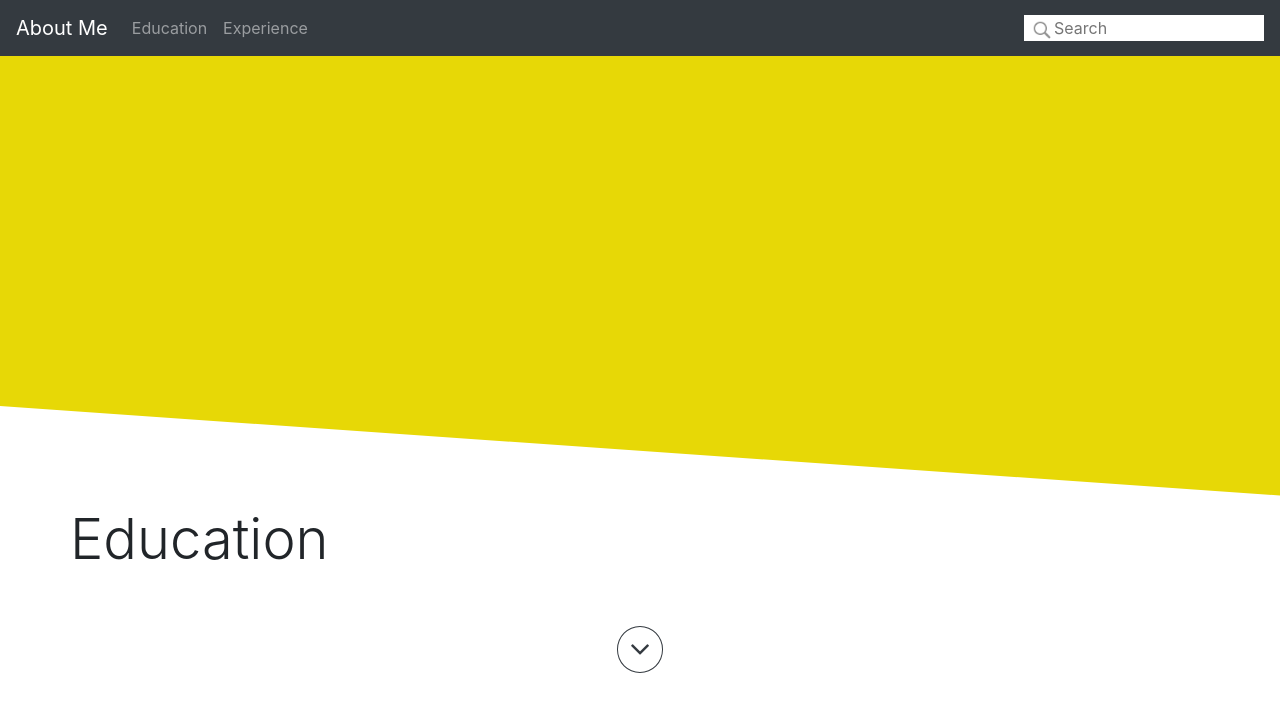
After one commit to DhairyaSurana/Personal_Website, a Flask app: page /education in a window 1280 px wide. The commit adds this page. Shown: the top 712 px of the page. Run offline with Flask 2, Linux system fonts and the light colour scheme; some libraries are stand-ins or nearby versions.

Commit message:
Added the education and experience html pages

```diff
--- a/app.py
+++ b/app.py
@@ -10,5 +10,13 @@ app = Flask(__name__)
 def home():
    return render_template("home.html")
 
+@app.route('/education')
+def education():
+   return render_template("education.html")
+
+@app.route('/experience')
+def experience():
+   return render_template("experience.html")
+
 if __name__ == "__main__":
     app.run(debug=True)
--- a/templates/base.html
+++ b/templates/base.html
@@ -57,9 +57,8 @@
                   <div id="navbarSupportedContent" class="collapse navbar-collapse">
 
                         <ul class="navbar-nav mr-auto">
-                              <a class="nav-link" href="{{ url_for('home') }}">Education</a>
-                              <a class="nav-link" href="{{ url_for('home') }}">Experience</a>
-                              <a class="nav-link" href="{{ url_for('home') }}">Projects</a>
+                              <a class="nav-link" href="{{ url_for('education') }}">Education</a>
+                              <a class="nav-link" href="{{ url_for('experience') }}">Experience</a>
                         </ul>
                   </div>
 
--- /dev/null
+++ b/templates/education.html
@@ -0,0 +1,37 @@
+{% extends 'base.html' %}
+
+{% block unique_stylesheet_dependencies %}
+
+    <link rel="stylesheet" href="/static/css/home.css"> </script>
+
+{% endblock %}
+
+{% block additional_navbar_content %}
+
+    <!-- Search bar -->
+    <div class="fake-input">
+        <img src="{{url_for('static', filename='images/searchicon.png')}}" width=25 />  <!-- Search Icon -->
+        <input type="text"  id="entry" placeholder="Search" title="Type in a name">
+    </div>
+
+
+{% endblock %}
+
+{% block additional_pages %}
+
+   <div class="slantedDivA"></div>
+
+    <div class= "row justify-content-around">
+        <h1 id="intro" class="display-4">Education</h1>
+    </div>
+
+    <br/><br/><br/><br/><br/>
+    <div class="row justify-content-around">
+        <button id="scroll-down-anchor" type="btn" class="btn btn-outline-dark">
+            <i class="fa fa-angle-down fa-2x" aria-hidden="true"></i>
+        </button>
+    </div>
+
+
+
+{% endblock %}
```
Also changed, not shown: templates/experience.html (added, +37 -0 lines).
